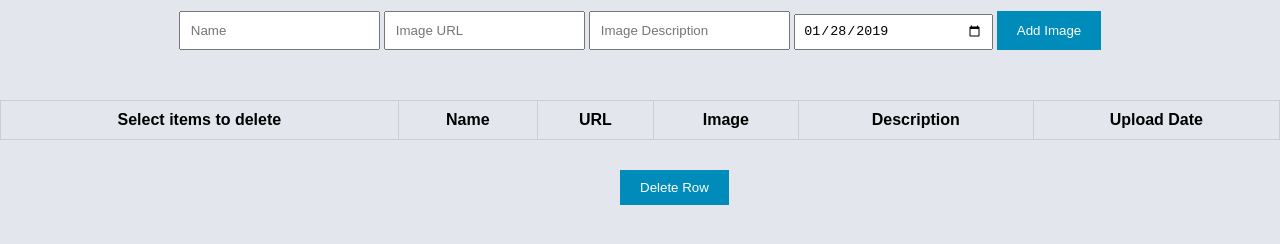
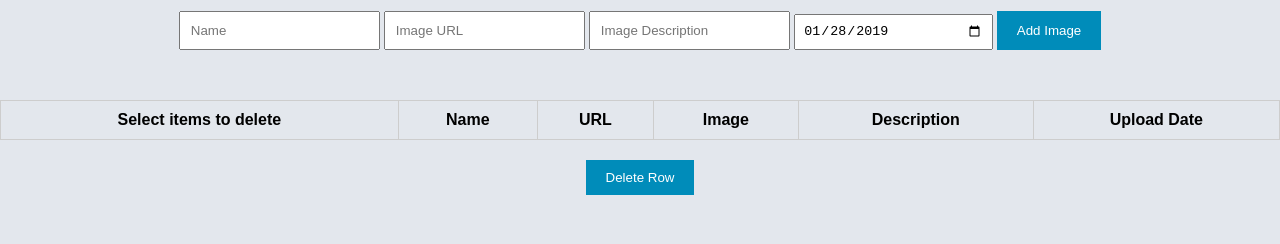
Before and after one commit to sirjansingh310/javascript-assignment-1, a plain HTML site: page admin.html in a window 1280 px wide. Shown: the part 168-412 px from the top of the page. Drawn offline with nearby package versions, Linux system fonts and the light colour scheme; a web font is replaced by a local one.

Commit message:
Update style.css

```diff
--- a/style.css
+++ b/style.css
@@ -194,7 +194,10 @@ h2{
   padding: 10px 20px;
   color: #FFFFFF;
   margin: 10px;
-  margin-left: 620px;
+  text-align: center;
+  display: block;
+  margin-left: auto;
+  margin-right: auto;
 }
 .edit,.save{
   padding: 10px 18px;
```
